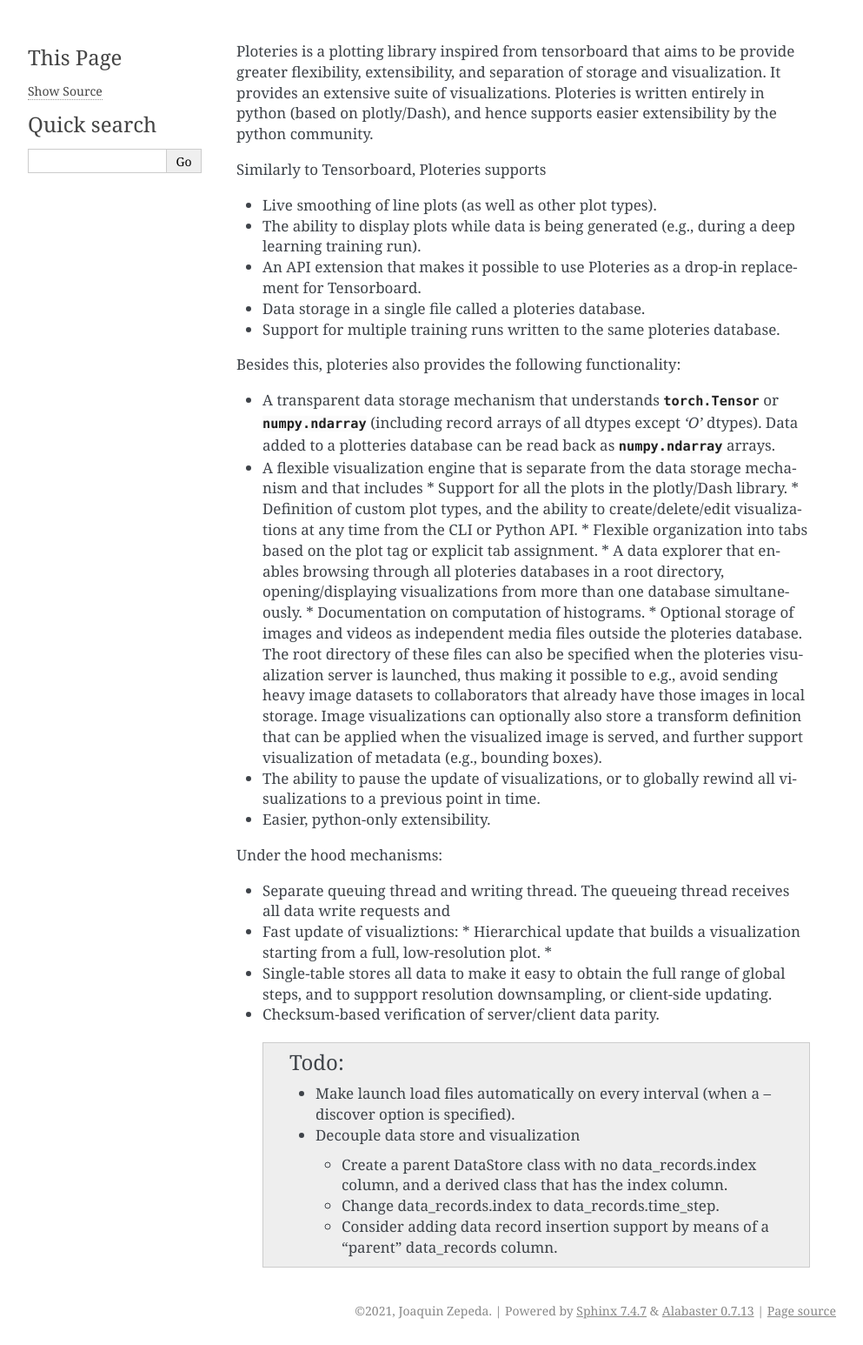
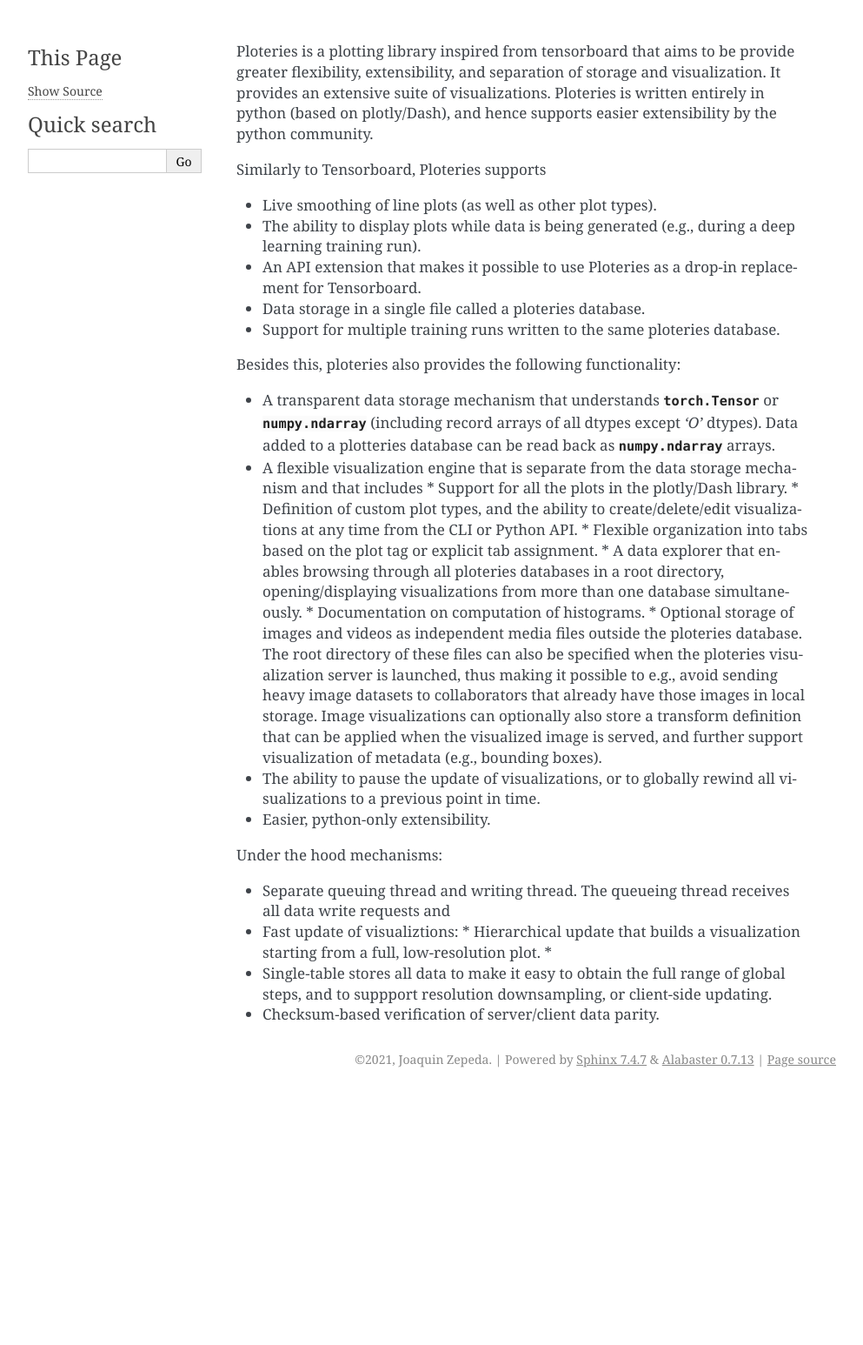
Before and after one commit to zepedaj/ploteries, a Sphinx documentation site: the page built from docs/source/specifications.rst, in a window 1280 px wide. Shown: the whole page at 87% size, without its empty margins (148-1141 px from the left). Built offline with Sphinx 7.4.7, drawn with Linux system fonts in a browser that asks for light colours; after the commit the page ends 1257 px from its top, so only the background shows below that.

Commit message:
Adding ploteries' todo.rst.

```diff
--- a/docs/source/specifications.rst
+++ b/docs/source/specifications.rst
@@ -29,14 +29,3 @@
   *
 * Single-table stores all data to make it easy to obtain the full range of global steps, and to suppport resolution downsampling, or client-side updating.
 * Checksum-based verification of server/client data parity.
-
-
- .. todo::
-
-    * Make launch load files automatically on every interval (when a --discover option is specified).
-
-    * Decouple data store and visualization
-
-      * Create a parent DataStore class with no data_records.index column, and a derived class that has the index column.
-      * Change data_records.index to data_records.time_step.
-      * Consider adding data record insertion support by means of a "parent" data_records column.
```
Also changed, not shown: docs/source/todo.rst (added, +15 -0 lines).
